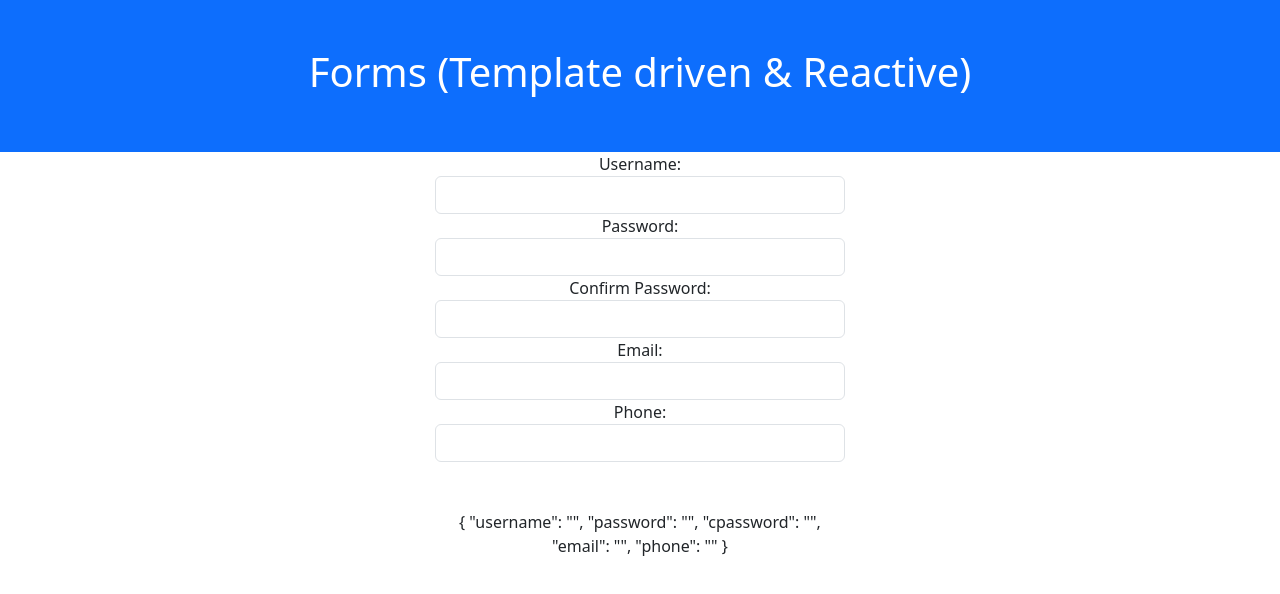
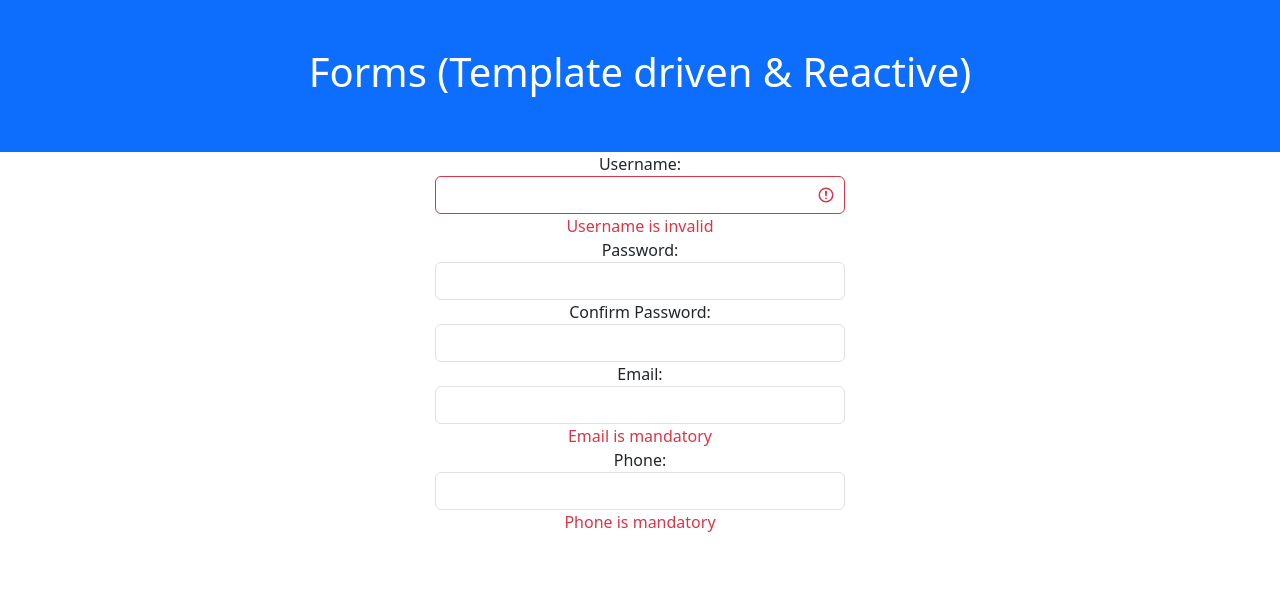
Before and after one commit to jagasia/harman1, an Angular app in the folder Angular/forms-demo/: page / in a window 1280 px wide. Shown: the top 594 px of the page. Built offline with nearby package versions, Linux system fonts and the light colour scheme.

Commit message:
17Jun 17:25

```diff
--- a/Angular/forms-demo/src/app/register/register.html
+++ b/Angular/forms-demo/src/app/register/register.html
@@ -1,10 +1,15 @@
 <form [formGroup]="user">
-Username: <input type="text" formControlName="username" class="form-control" >
+Username: <input type="text" formControlName="username" [ngClass]="{'form-control':true, 'is-invalid':f.username.errors}" >
+<div class="text-danger" *ngIf="f.username.errors">Username is invalid</div>
 Password: <input type="password" formControlName="password" class="form-control" >
 Confirm Password: <input type="password" formControlName="cpassword" class="form-control" >
 Email: <input type="email" formControlName="email" class="form-control" >
+<div class="text-danger" *ngIf="f.email.errors?.['required']">Email is mandatory</div>
+<div class="text-danger" *ngIf="f.email.errors?.['email']">Email is invalid</div>
 Phone: <input type="number" formControlName="phone" class="form-control" >
+<div class="text-danger" *ngIf="f.phone.errors?.['required']">Phone is mandatory</div>
+<div class="text-danger" *ngIf="f.phone.errors?.['pattern']">Phone is invalid</div>
 <br/>
 </form>
 <br/>
-{{user.value | json}}
+{{user.controls['phone'].errors.pattern | json}}
--- a/Angular/forms-demo/src/app/register/register.ts
+++ b/Angular/forms-demo/src/app/register/register.ts
@@ -1,6 +1,6 @@
 import { CommonModule } from '@angular/common';
 import { Component } from '@angular/core';
-import { FormBuilder, ReactiveFormsModule } from '@angular/forms';
+import { FormBuilder, ReactiveFormsModule, Validators } from '@angular/forms';
 
 @Component({
   selector: 'app-register',
@@ -13,11 +13,15 @@ export class Register {
 
   constructor(private fb:FormBuilder){
     this.user=fb.group({
-      username:[''],
-      password:[''],
+      username:['', Validators.required],
+      password:['', [Validators.required]],
       cpassword:[''],
-      email:[''],
-      phone:['']
+      email:['',[Validators.required, Validators.email]],
+      phone:['', [Validators.required, Validators.pattern('[0-9]{5}')]]
     });
   }
+  get f(){
+    return this.user.controls;
+  }
+
 }
```
Also changed, not shown: 1 other file (tests, documents, lock files or other folders).
